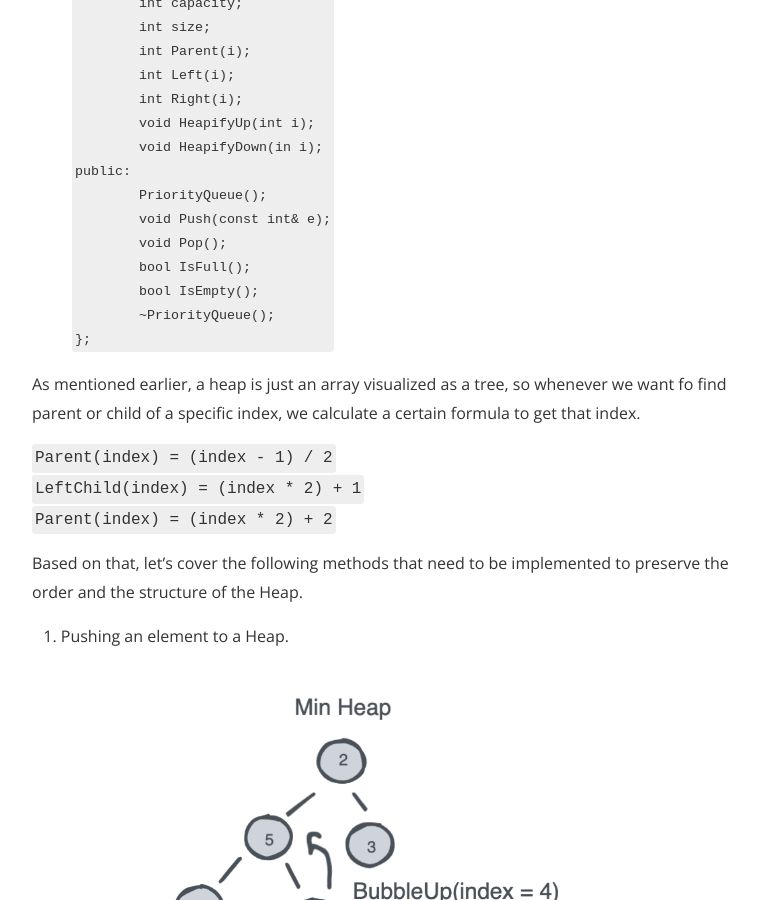
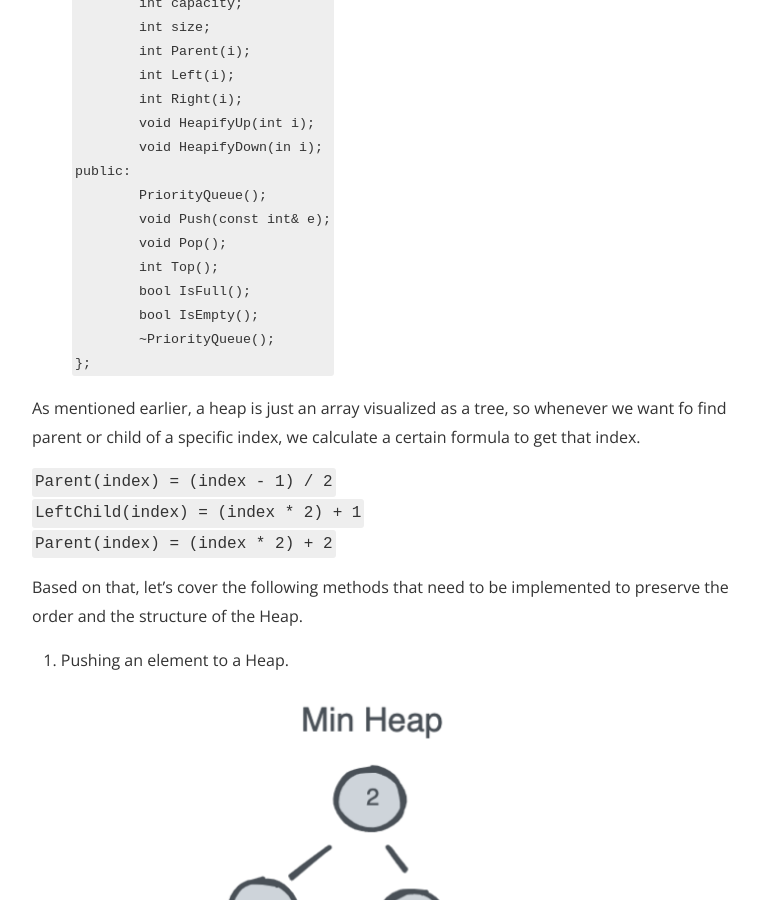
Before and after one commit to ShehabCE/shehabce.github.io, a Jekyll site: the page built from _posts/2019-4-25-Heaps-&-Priority-Queues.markdown, in a window 1280 px wide and 900 px high, scrolled down 1129 px. Shown: the whole window, without its empty margins (240-999 px from the left). Built offline with Jekyll 4.4.1, drawn with Linux system fonts in a browser that asks for light colours; nearby versions of some CDN libraries; a style sheet for code colours, icons or effects is not loaded.

```diff
--- a/_posts/2019-4-25-Heaps-&-Priority-Queues.markdown
+++ b/_posts/2019-4-25-Heaps-&-Priority-Queues.markdown
@@ -41,6 +41,7 @@
 	PriorityQueue();
 	void Push(const int& e);
 	void Pop();
+	int Top();
 	bool IsFull();
 	bool IsEmpty();
 	~PriorityQueue();
```
Also changed, not shown: assets/posts/Heap-Pop-1.png, assets/posts/Heap-Pop-2.png, assets/posts/Heap-Pop-3.png, assets/posts/Heap-Pop-4.png, assets/posts/Heap-Pop-5.png, assets/posts/Heap-Push-1.png, assets/posts/Heap-Push-2.png, assets/posts/Heap-Push-3.png, assets/posts/Heaps.png.
